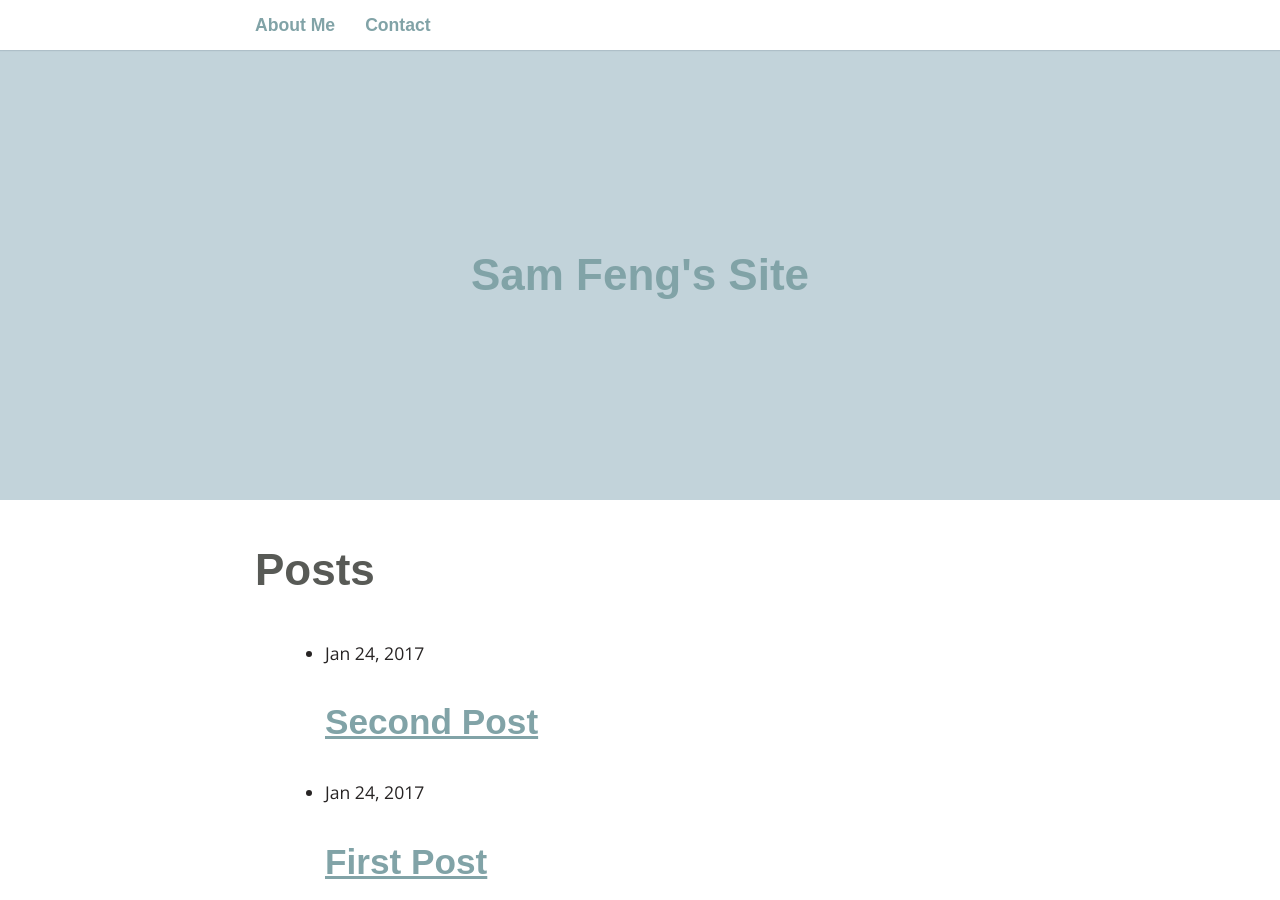
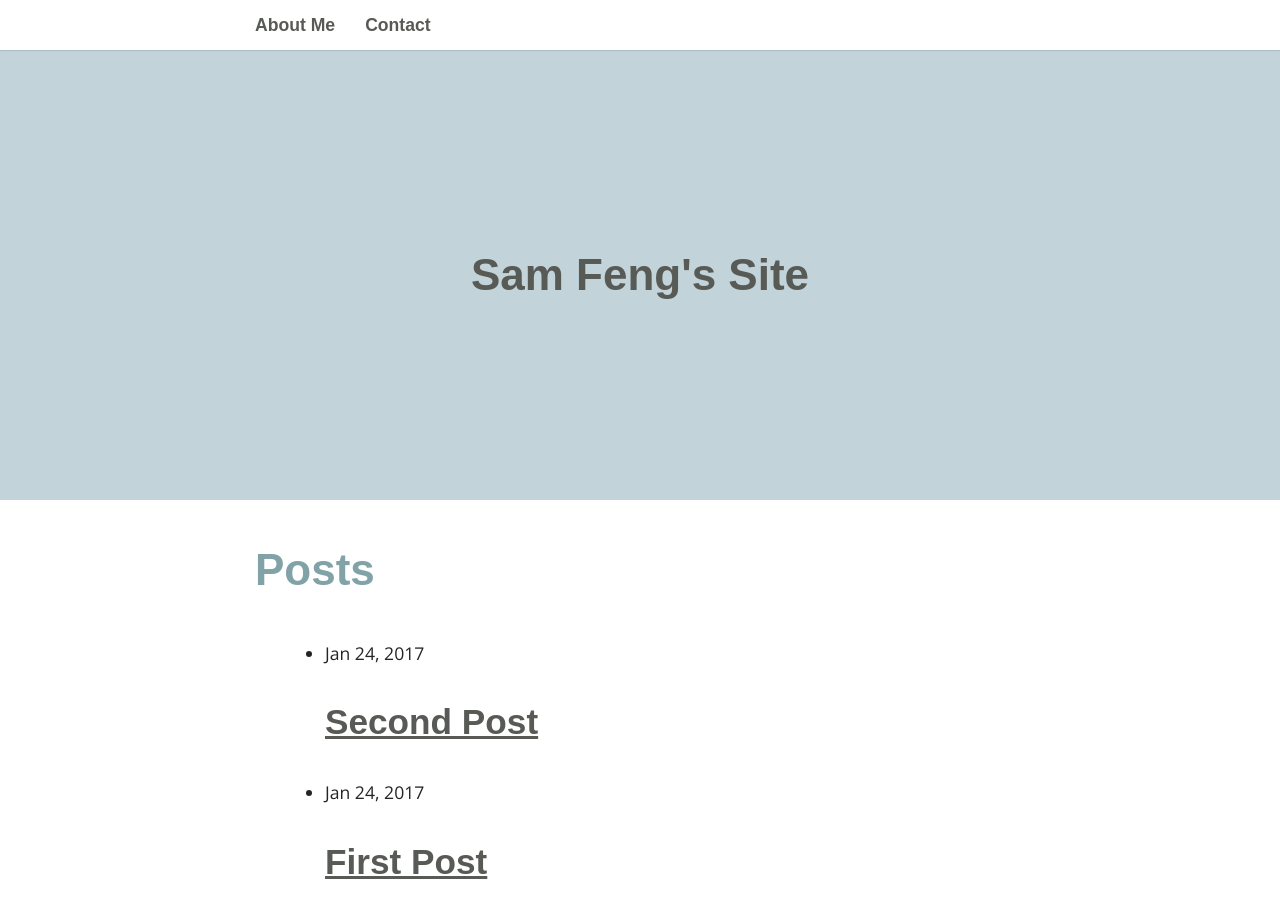
Before and after one commit to samfeng279/samfeng279.github.io, a Jekyll site: the page built from index.html, in a window 1280 px wide and 900 px high. Built offline with Jekyll 4.4.1, drawn with Linux system fonts in a browser that asks for light colours; some web fonts are replaced.

Commit message:
Update _base.scss

```diff
--- a/_sass/_base.scss
+++ b/_sass/_base.scss
@@ -2,10 +2,10 @@ $content-width: 800px;
 $main: #585a56;
 $font-style: 'Open Sans', sans-serif;
 $font-color: #272424;
-$link-color: #81a3a7;
-$link-hover-color: #81a3a7;
+$link-color: #585a56;
+$link-hover-color: #585a56;
 $heading-font: 'Muli', sans-serif;
-$heading-font-color: #585a56;
+$heading-font-color: #81a3a7;
 $light: #E7EDF4;
 $header: #c2d3da;
 
```
